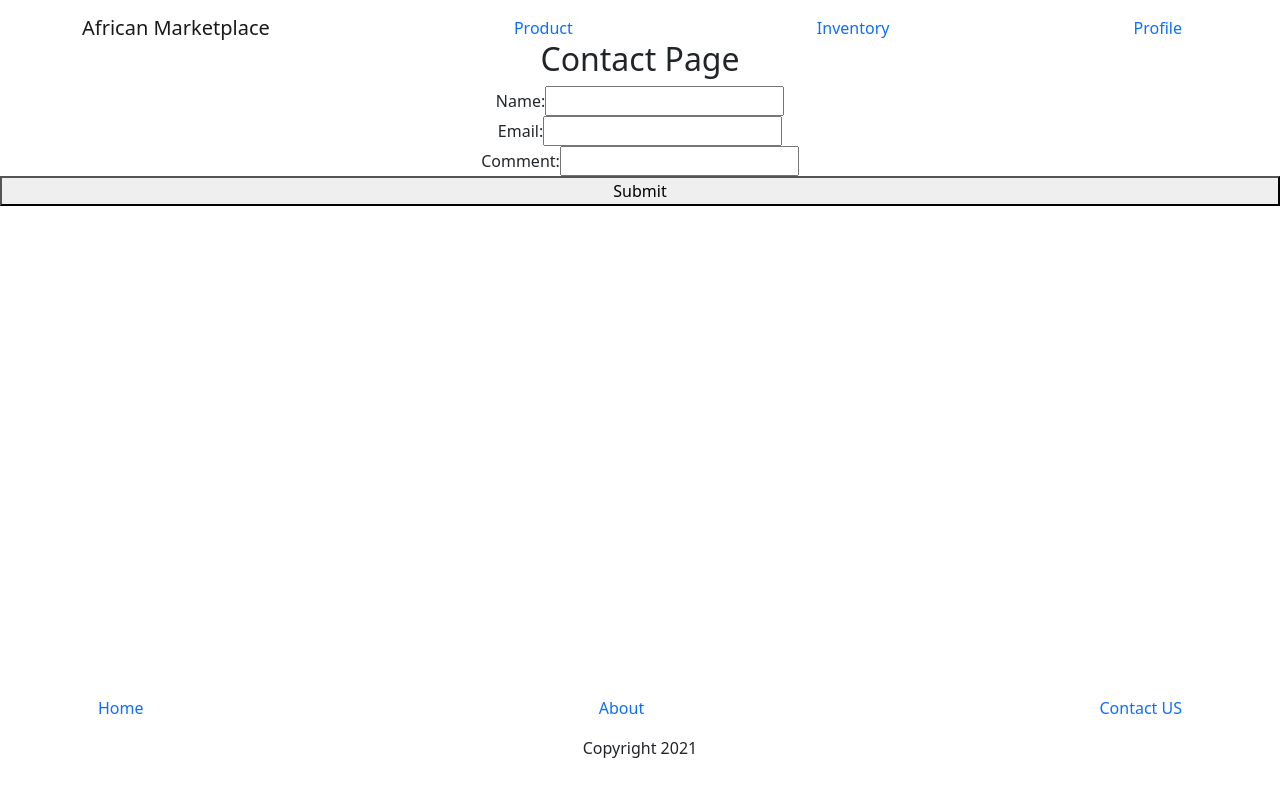
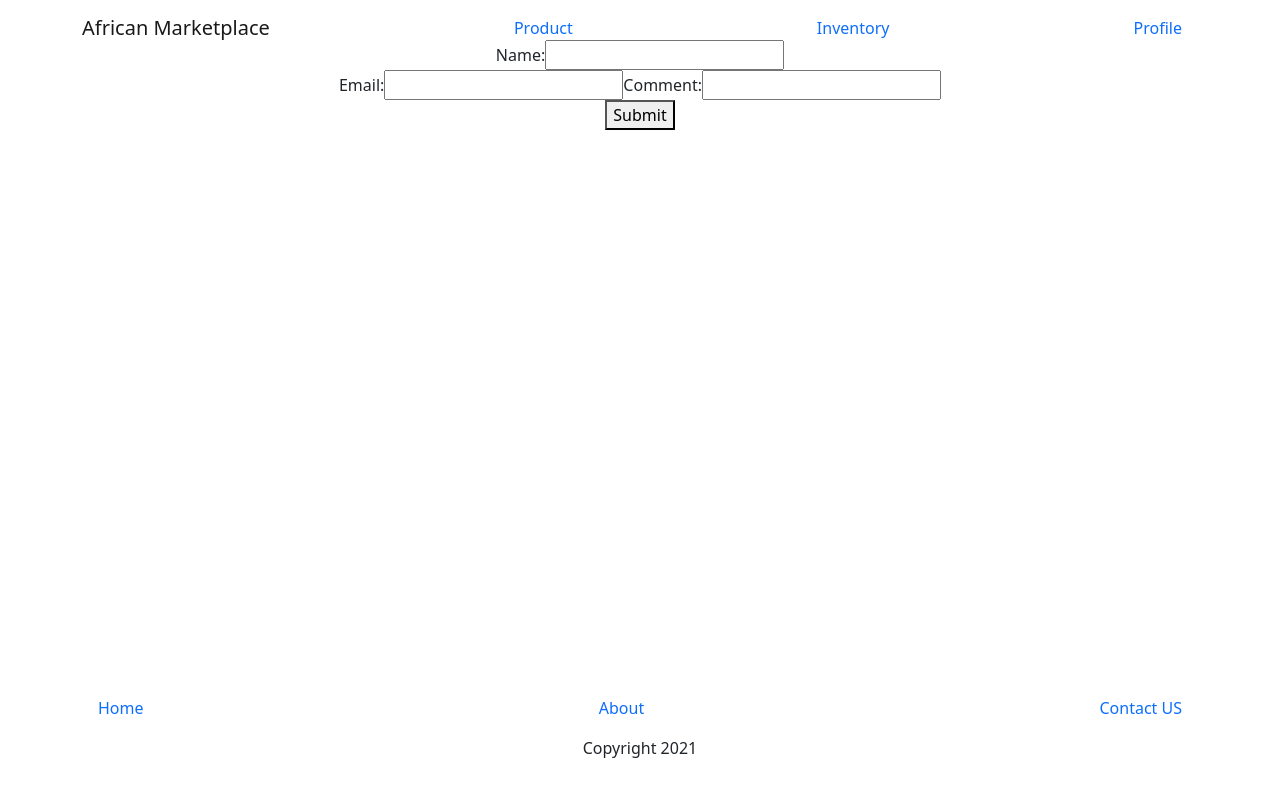
Before and after one commit to Build-Week-African-Marketplace-03/front-end, a React (Create React App) app in the folder african-marketplace/: page /Contact in a window 1280 px wide. Shown: the top 796 px of the page. Built offline with nearby package versions, Linux system fonts and the light colour scheme.

Commit message:
added functionality to contact page

```diff
--- a/african-marketplace/src/App.js
+++ b/african-marketplace/src/App.js
@@ -13,7 +13,7 @@ import { BrowserRouter, Route, Switch } from "react-router-dom";
 import React from 'react'
 import FormLogin from "./component/FormLogin";
 import FormProfile from "./component/FormProfile";
-
+import FormContact from './component/FormContact'
 
 function App() {
 
@@ -42,7 +42,7 @@ function App() {
               <AboutPage />
             </Route>
             <Route path="/Contact">
-              <ContactPage />
+              <FormContact />
             </Route>
             <Route>
               <Page404 />
--- /dev/null
+++ b/african-marketplace/src/component/FormContact.js
@@ -0,0 +1,64 @@
+import React from "react";
+import { Formik } from 'formik'
+import contactSchema from "../validation/contactSchema";
+
+
+const FormContact = () => (
+  <div>
+   <Formik
+   initialValues={{
+     name: '',
+     email: '',
+     comment: '',
+   }}
+
+   onSubmit={(values, { resetForm }) => {
+    setTimeout(() => {
+      alert(JSON.stringify(values, null, 2));
+    },1000)
+  resetForm()
+  }}
+  validationSchema={contactSchema}
+  >
+
+  {props => (
+    <form onSubmit={props.handleSubmit}>
+      <div>
+        <label>
+          Name:
+          <input
+            value={props.values.name}
+            onChange={props.handleChange}
+            name='name'
+            type='text'
+            />
+        </label>
+      </div>
+      <div>
+        <label>
+          Email:
+          <input
+            value={props.values.email}
+            onChange={props.handleChange}
+            name='email'
+            type='email'
+            />
+        </label>
+        <label>
+          Comment:
+          <input
+            value={props.values.comment}
+            onChange={props.handleChange}
+            name='comment'
+            type='text'
+            />
+        </label>
+      </div>
+      <button type='submit'>Submit</button>
+    </form>
+  )}
+ </Formik>
+  </div>
+)
+
+export default FormContact
--- a/african-marketplace/src/component/form_contact_us.js
+++ /dev/null
@@ -1,22 +0,0 @@
-import React from "react";
-
-export default function Form_Contact_Us(props) {
-  return (
-    <form className="flex-column">
-      <label>
-        Name:
-        <input value="" />
-      </label>
-      <label>
-        Email:
-        <input value="" />
-      </label>
-      <label>
-        Comment:
-        <input value="" />
-      </label>
-
-      <button>Submit</button>
-    </form>
-  );
-}
--- a/african-marketplace/src/page/contact.js
+++ b/african-marketplace/src/page/contact.js
@@ -1,6 +1,6 @@
 import React from "react";
 import { Form } from "react-bootstrap";
-import Form_Contact_Us from "../component/form_contact_us";
+import Form_Contact_Us from "../component/FormContact";
 
 export default function ContactPage(props) {
   return (
--- /dev/null
+++ b/african-marketplace/src/validation/contactSchema.js
@@ -0,0 +1,18 @@
+import * as yup from 'yup'
+
+const contactSchema = yup.object().shape({
+    name: yup
+        .string()
+        .trim()
+        .required(),
+    email: yup
+        .string()
+        .trim()
+        .required(),
+    comment: yup
+        .string()
+        .trim()
+        .required()
+})
+
+export default contactSchema
```
